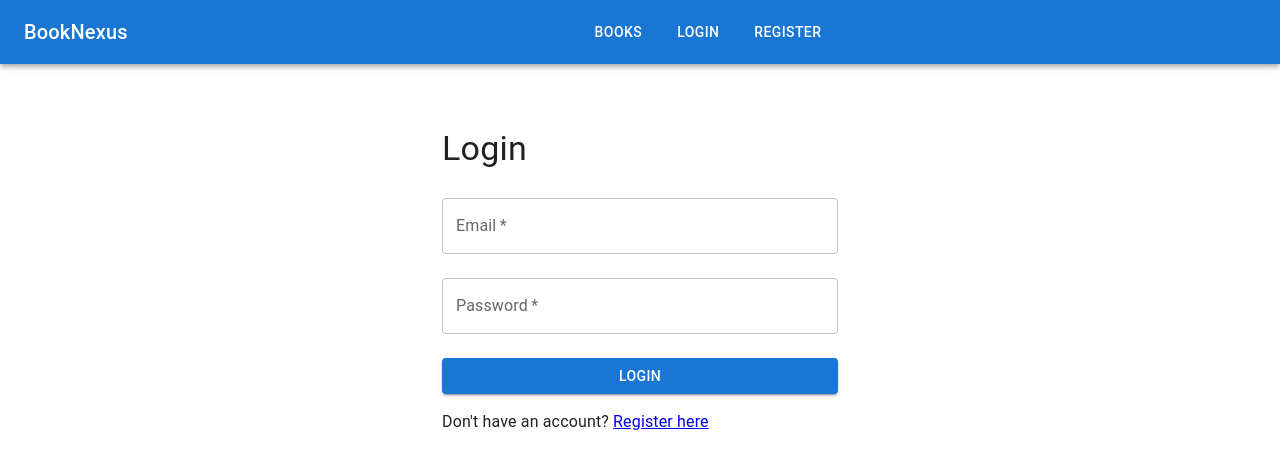
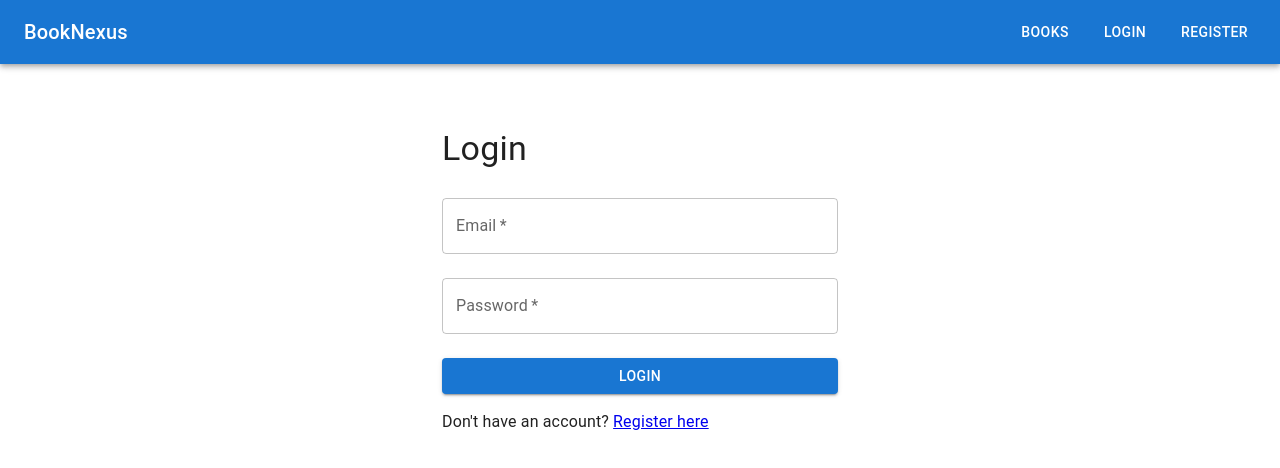
Before and after one commit to rcdesai29/BookNexus, a React (Create React App) app in the folder frontend/: page /login in a window 1280 px wide. Shown: the top 468 px of the page. Built offline with nearby package versions, Linux system fonts and the light colour scheme.

Commit message:
changed up nav bar on login page

```diff
--- a/frontend/src/components/Navbar.tsx
+++ b/frontend/src/components/Navbar.tsx
@@ -26,8 +26,10 @@ const Navbar: React.FC = () => {
         <Typography variant="h6" component={Link} to="/books" sx={{ color: 'inherit', textDecoration: 'none', mr: 4 }}>
           BookNexus
         </Typography>
-        {/* Center: Navigation Links */}
-        <Stack direction="row" spacing={2} sx={{ flexGrow: 1, justifyContent: 'center' }}>
+        {/* Spacer to push nav links to the right */}
+        <Box sx={{ flexGrow: 1 }} />
+        {/* Center/Right: Navigation Links */}
+        <Stack direction="row" spacing={2}>
           <Button color="inherit" component={Link} to="/books">Books</Button>
           {isLoggedIn && <Button color="inherit" component={Link} to="/my-books">My Books</Button>}
           {isLoggedIn && <Button color="inherit" component={Link} to="/borrowed-books">Borrowed Books</Button>}
```
